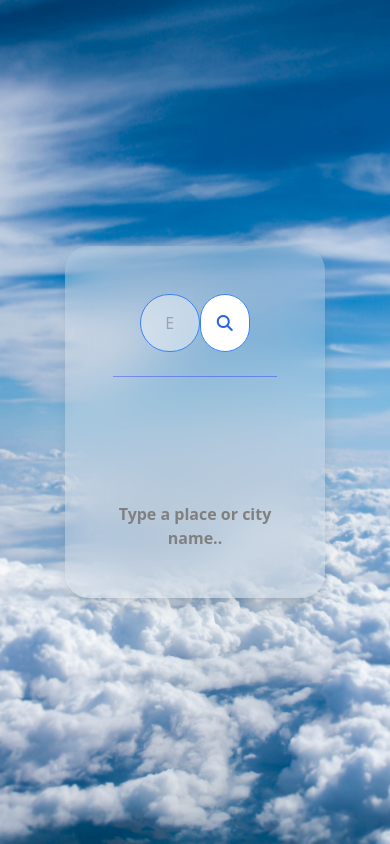
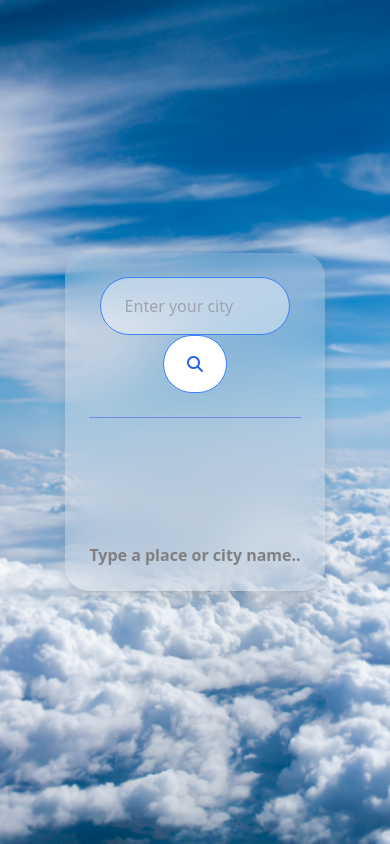
Before and after one commit to yubaraj-g/YuWeather, a plain HTML site: page index.html in a window 390 px wide. Drawn offline with nearby package versions, Linux system fonts and the light colour scheme.

Commit message:
a little responsiveness have been added.

```diff
--- a/index.html
+++ b/index.html
@@ -15,9 +15,9 @@
   </head>
   <body class="flex w-full h-screen justify-center items-center text-blue-900">
     <main
-      class="main flex flex-col justify-center w-2/3 h-fit rounded-3xl p-12 my-6 gap-6 shadow-lg"
+      class="main flex flex-col justify-center w-2/3 h-fit rounded-3xl p-6 md:p-12 my-6 gap-6 shadow-lg"
     >
-      <div class="weather-search flex w-2/3 justify-between mx-auto">
+      <div class="weather-search flex md:flex-row lg:flex-row flex-col w-full md:w-2/3 lg:w-2/3 items-center justify-center md:justify-between lg:justify-between mx-auto">
         <input
           type="text"
           class="searchbar px-6 py-4 rounded-full w-[90%] focus:outline-none border bg-[#ffffff66] hover:bg-[#00000066] border-blue-500 hover:border-white text-black hover:text-white"
```
